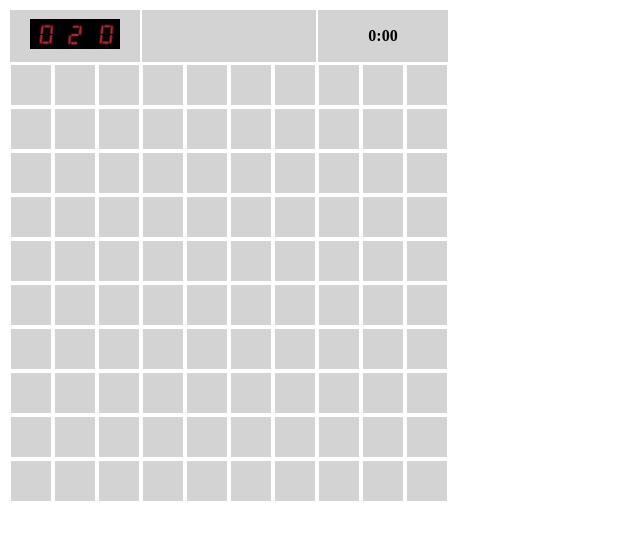
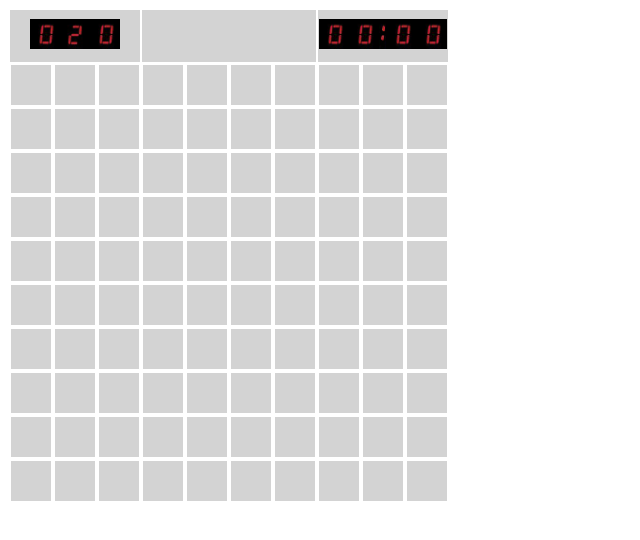
Before and after one commit to strahlistvan/minesweeper, a plain HTML site: page index.html in a window 1280 px wide. Shown: the whole page, without its empty margins (0-640 px from the left). Drawn offline with Linux system fonts and the light colour scheme.

Commit message:
Time counter

```diff
--- a/index.html
+++ b/index.html
@@ -11,6 +11,7 @@
 
    <script src="minesweeperbutton.js"> </script>
    <script src="scorecounter.js"> </script>
+   <script src="timecounter.js"> </script>
    <script src="minesweeper.js"> </script>
   </body>
 </html>
--- a/minesweeper.js
+++ b/minesweeper.js
@@ -349,7 +349,11 @@ var MineSweeper = {
 		var thTime = document.createElement("th");
 		thTime.id = "timeboard";
 		thTime.colSpan = Math.floor(msColumns/3);
-		thTime.innerHTML = "0:00"
+
+		console.log("not counting yet: "+TimeCounter.isCounting);
+		thTime.appendChild(TimeCounter.getTimerDivElement());
+
+
 
 		row.appendChild(thScore);
 		row.appendChild(thSun);
--- a/minesweeperbutton.js
+++ b/minesweeperbutton.js
@@ -67,6 +67,9 @@ function MineSweeperField(rowIndex, columnIndex, hasMinePar)
 							    || MineSweeper.countNeigbourMines(rowIndex, columnIndex) > 0 )
 							  && cycle < 10000 );
 
+					//Start clock ticking...
+					console.log("isgamerunning false here");
+					TimeCounter.startClock();
 					MineSweeper.isGameRunning = true;
 
 				}
--- a/scorecounter.js
+++ b/scorecounter.js
@@ -2,7 +2,6 @@ var ScoreCounter =
 {
 	targetDiv	 : null,
 	currentScore : 0,
-	self		 : this,
 
 	getScoreDivElement : function(scoreParam)
 	{
--- /dev/null
+++ b/timecounter.js
@@ -0,0 +1,77 @@
+var TimeCounter =
+{
+	targetDiv	 	: null,
+	currentSeconds  : 0,
+	currentMinutes	: 0,
+	isCounting		: false,
+
+	getTimerDivElement : function()
+	{
+		this.isCounting = false;
+		console.log("sec " + this.currentSeconds);
+
+		var counterDiv = document.createElement("div");
+		counterDiv.id = "timer";
+
+		var min1 = Math.floor(this.currentMinutes/10)%100;
+		var min1Img = document.createElement("img");
+		min1Img.src = "Images/score/"+min1+".bmp";
+		min1Img.style.height = "30px";
+		min1Img.id = "min1Img";
+
+		var min2 = this.currentMinutes%10;;
+		var min2Img = document.createElement("img");
+		min2Img.src = "Images/score/"+min2+".bmp";
+		min2Img.style.height = "30px";
+		min2Img.id = "min2Img";
+
+
+		var dotsImg = document.createElement("img");
+		dotsImg.src = "Images/score/dots.bmp";
+		dotsImg.style.height = "30px";
+
+		var sec1 = Math.floor(this.currentSeconds/10);
+		var sec1Img = document.createElement("img");
+		sec1Img.src = "Images/score/"+sec1+".bmp";
+		sec1Img.style.height = "30px";
+		sec1Img.id = "sec1Img";
+
+		var sec2 = this.currentSeconds%10;
+		var sec2Img = document.createElement("img");
+		sec2Img.src = "Images/score/"+sec2+".bmp";
+		sec2Img.style.height = "30px";
+		sec2Img.id = "sec2Img";
+
+		counterDiv.appendChild(min1Img);
+		counterDiv.appendChild(min2Img);
+		counterDiv.appendChild(dotsImg);
+		counterDiv.appendChild(sec1Img);
+		counterDiv.appendChild(sec2Img);
+
+		console.log(min1.toString()+min2.toString()+":"+sec1.toString()+sec2.toString());
+
+		return counterDiv;
+	},
+
+	startClock: function()
+	{
+		console.log(this);
+		this.isCounting = true;
+		var self = this;
+		isCounterRunning = setInterval(function()
+		{
+			//Refresh timer HTML element
+			var timerElement = document.getElementById("timeboard");
+			timeboard.innerHTML = "";
+			timeboard.appendChild(self.getTimerDivElement());
+
+			self.currentSeconds = (self.currentSeconds+1)%60;
+			self.currentMinutes = (self.currentSeconds == 0) ? self.currentMinutes + 1 : self.currentMinutes;
+
+		}, 1000);
+	}
+
+
+
+
+}
```
Also changed, not shown: Images/score/dots.bmp (added).
